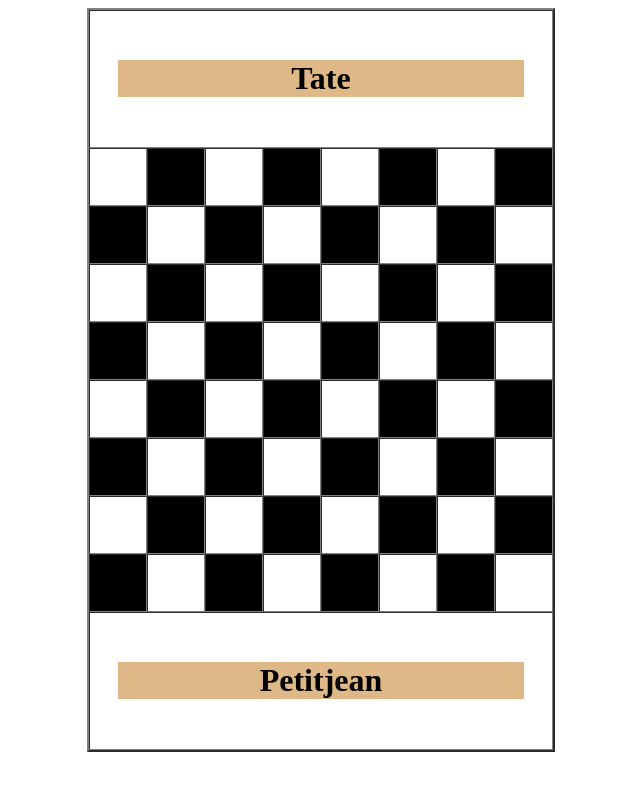
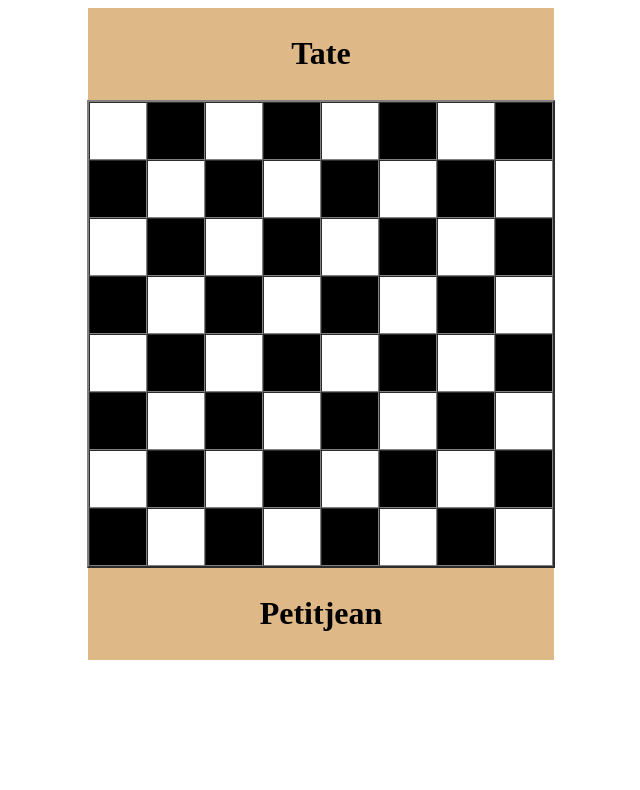
Before and after one commit to Optimisticity/chessboard.github.io, a plain HTML site: page index.html in a window 1280 px wide. Shown: the whole page, without its empty margins (319-959 px from the left). Drawn offline with Linux system fonts and the light colour scheme.

Commit message:
All changes made and redesigned

```diff
--- a/index.html
+++ b/index.html
@@ -7,23 +7,27 @@
     <title>World Chess Championship</title>
 </head>
 <style>
-    table{
-        height: 128px;
-        width: 128px;
+    .Tate {
+        border: 6px solid burlywood;
+        background-color: burlywood;
+        height: 60px;
+        width: 454px;
+        padding-bottom: 20px;
     }
-    .Tate{
+    .Petitjean {
+        border: 6px solid burlywood;
         background-color: burlywood;
-    }
-    .Petitjean{
-        background-color: burlywood;
+        height: 60px;
+        width: 454px;
+        padding-bottom: 20px;
     }
 </style>
 <center>
     <!-- <div class="tablee"> -->
+    <div class="Tate">
+        <h1>Tate</h1>
+    </div>
     <table border="2" cellspacing="0" cellpadding="28">
-            <th colspan="8">
-                <h1 class="Tate">Tate</h1>
-            </th>
         <tr>
             <th bgcolor="white"></th>
             <th bgcolor="Black"></th>
@@ -34,6 +38,7 @@
             <th bgcolor="white"></th>
             <th bgcolor="Black"></th>
         </tr>
+
         <tr>
             <th bgcolor="Black"></th>
             <th bgcolor="white"></th>
@@ -104,10 +109,10 @@
             <th bgcolor="Black"></th>
             <th bgcolor="white"></th>
         </tr>
-            <th colspan="8">
-                <h1 class="Petitjean">Petitjean</h1>
-            </th>
     </table>
+    <div class="Petitjean">
+        <h1>Petitjean</h1>
+    </div>
     <!-- </div> -->
 </center>
 </body>
```
Lines whose indentation alone changed are shown as unchanged.
